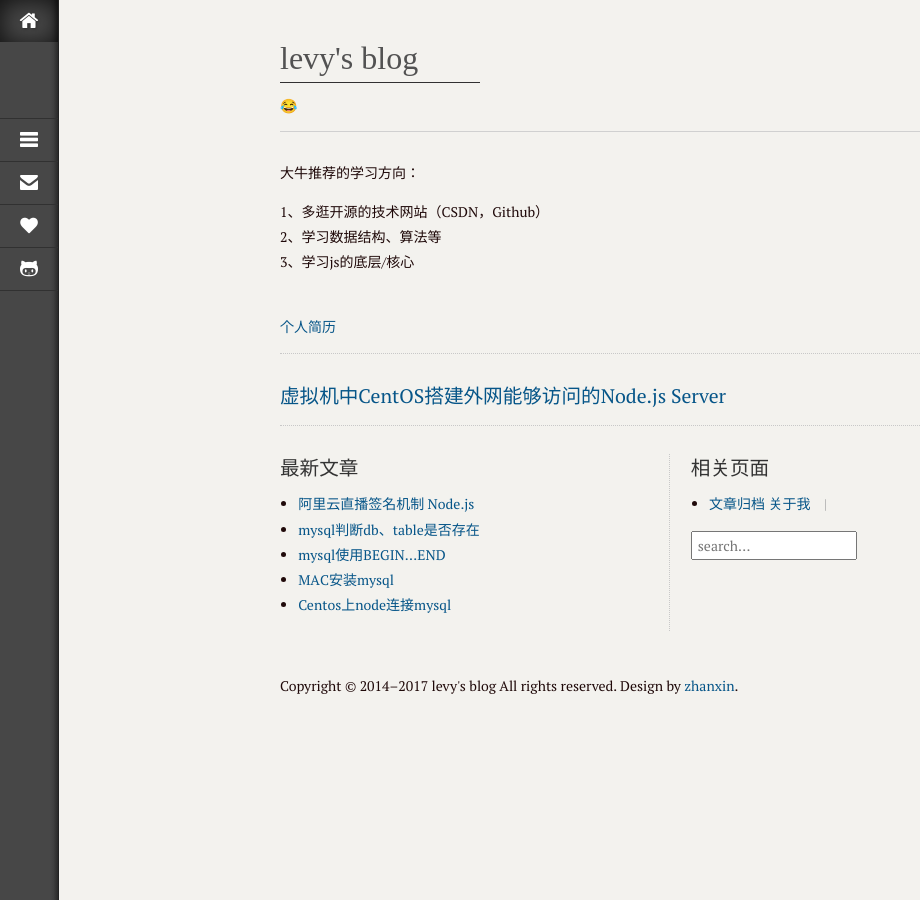
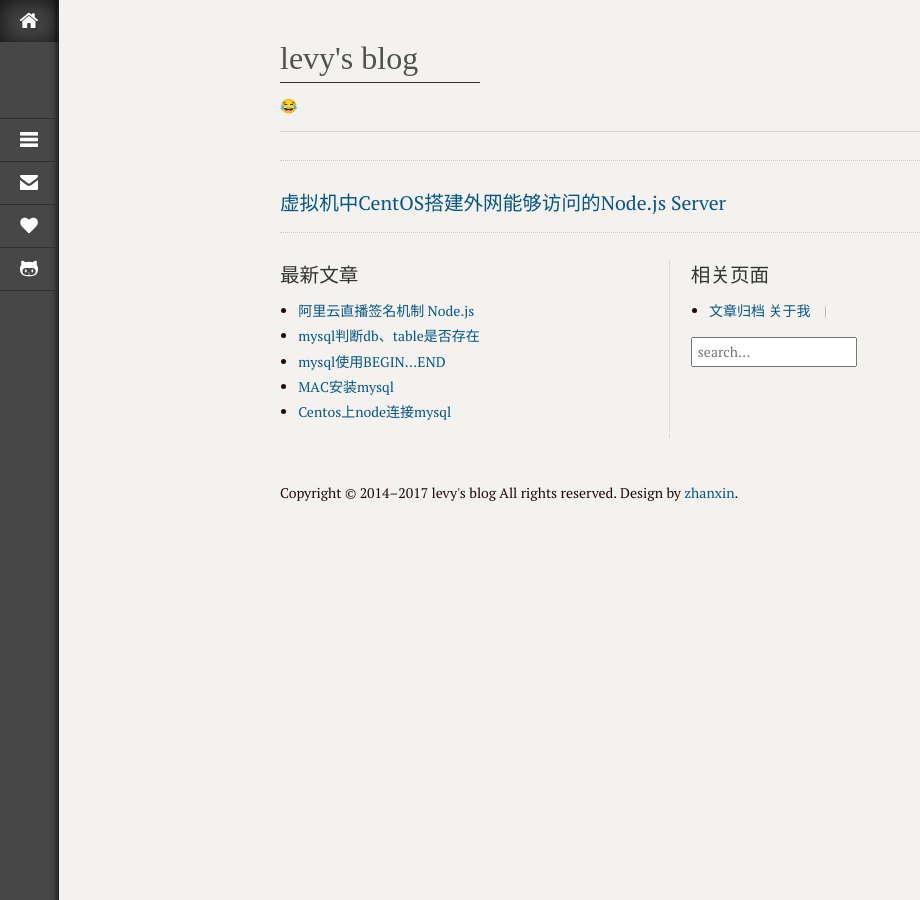
Before and after one commit to Alvis-Li/levyleo.github.io, a Jekyll site: the page built from index.html, in a window 1280 px wide. Shown: the whole page, without its empty margins (0-920 px from the left). Built offline with Jekyll 4.4.1, drawn with Linux system fonts in a browser that asks for light colours; the list of posts is cut into pages by our own code.

Commit message:
Update _config.yml

```diff
--- a/_config.yml
+++ b/_config.yml
@@ -74,7 +74,7 @@ iLotus:
 #站点基础配置
 title: levy's blog
 subTitle: <br>😂
-description: 大牛推荐的学习方向：<p>1、多逛开源的技术网站（CSDN，Github）<br>2、学习数据结构、算法等<br>3、学习js的底层/核心</p><br><a href="/bio.html">个人简历</a>
+description: ''
 url: //www.levyleo.cn
 feed: /feed.xml
 
```
